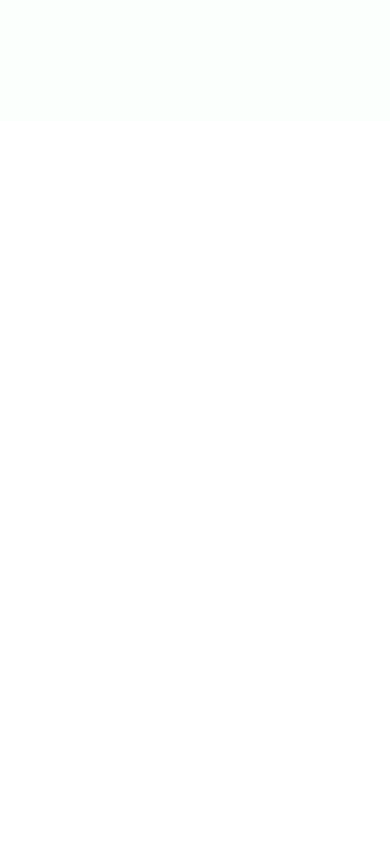
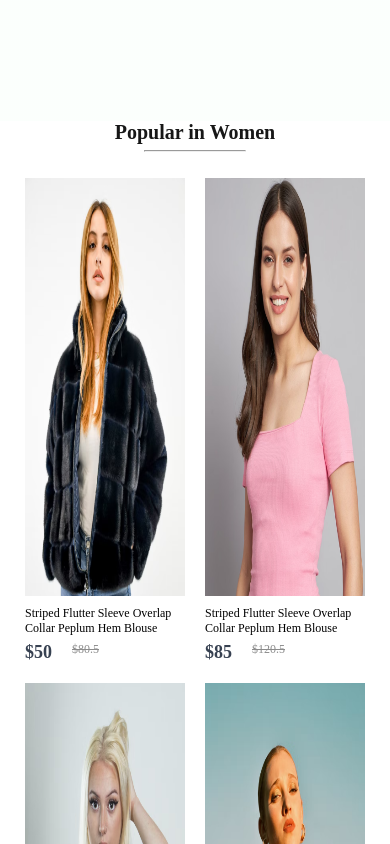
Before and after one commit to bgt1717/EcomApp, a React (Vite) app in the folder web/: page / in a window 390 px wide. Shown: the part 820-1664 px from the top of the page. Before the commit the page ends 941 px from the top, so only its background shows below. Built offline with nearby package versions, Linux system fonts and the light colour scheme.

Commit message:
Popular section updated

```diff
--- /dev/null
+++ b/web/src/Components/Item/Item.css
@@ -0,0 +1,73 @@
+.item {
+    width: 350px;
+  }
+  .item img{
+    width: 350px;
+    height: 418px;
+  }
+  .item p{
+    margin: 6px 0px;
+  }
+  .item-prices {
+    display: flex;
+    gap: 20px;
+  }
+  .item-price-new {
+    color: #374151;
+    font-size: 18px;
+    font-weight: 600;
+  }
+  .item-price-old {
+      color: #8C8C8C;
+      font-size: 18px;
+      font-weight: 500;
+      text-decoration: line-through;
+    }
+  .item:hover{
+    transform: scale(1.05);
+    transition: 0.6s;
+  }
+  @media(max-width:1280px){
+    .item{
+        width: 220px;
+        font-size: 14px;
+    }
+    .item img{
+        width: 220px;
+    }
+    .item-price-old{
+        font-size: 14px;
+    }
+  }
+  @media(max-width:1024px){
+    .item{
+        width: 170px;
+        font-size: 13px;
+    }
+    .item img{
+        width: 170px;
+    }
+    .item-price-old{
+        font-size: 13px;
+    }
+  }
+  @media(max-width:800px){
+    .item{
+        width: 120px;
+        font-size: 12px;
+    }
+    .item img{
+        width: 120px;
+    }
+    .item-price-old{
+        font-size: 12px;
+    }
+  }
+  @media(max-width:500px){
+    .item{
+        width: 160px;
+    }
+    .item img{
+        width: 160px;
+    }
+  }
--- /dev/null
+++ b/web/src/Components/Item/Item.jsx
@@ -0,0 +1,18 @@
+import React from 'react'
+import './Item.css'
+import { Link } from 'react-router-dom'
+
+const Item = (props) => {
+  return (
+    <div className='item'>
+      <Link to={`/product/${props.id}`} style={{ textDecoration: 'none' }}><img onClick={window.scrollTo(0, 0)} src={props.image} alt="products" /></Link>
+      <p>{props.name}</p>
+      <div className="item-prices">
+        <div className="item-price-new">${props.new_price}</div>
+        <div className="item-price-old">${props.old_price}</div>
+      </div>
+    </div>
+  )
+}
+
+export default Item
--- /dev/null
+++ b/web/src/Components/Popular/Popular.css
@@ -0,0 +1,81 @@
+.popular {
+    display: flex;
+    flex-direction: column;
+    align-items: center;
+    gap: 10px;
+    height: 90vh;
+  }
+  .popular h1 {
+    color: #171717;
+    font-size: 50px;
+    font-weight: 600;
+    margin: 0;
+  }
+  .popular hr {
+    width: 200px;
+    height: 6px;
+    border-radius: 10px;
+    background: #252525;
+  }
+  .popular-item{
+      margin-top: 50px;
+      display: flex;
+      gap: 30px;
+  }
+  @media(max-width:1280px){
+    .popular{
+        height: 70vh;
+    }
+    .popular h1{
+        font-size: 40px;
+    }
+    .popular hr{
+        width: 160px;
+        height: 4px;
+    }
+    .popular-item{
+        gap: 20px;
+        margin-top: 30px;
+    }
+  }
+  @media(max-width:1024px){
+    .popular{
+        height: 60vh;
+    }
+    .popular h1{
+        font-size: 30px;
+    }
+    .popular hr{
+        width: 120px;
+        height: 3px;
+    }
+    .popular-item{
+        gap: 15px;
+        margin-top: 20px;
+    }
+  }
+  @media(max-width:800px){
+    .popular{
+        height: 50vh;
+        gap: 6px;
+    }
+    .popular h1{
+        font-size: 20px;
+    }
+    .popular hr{
+        width: 100px;
+    }
+    .popular-item{
+        gap: 5px;
+    }
+  }
+  @media(max-width:500px){
+    .popular{
+        height: 90vh;
+    }
+    .popular-item{
+        display: grid;
+        grid-template-columns: 1fr 1fr;
+        gap: 20px;
+    }
+  }
--- /dev/null
+++ b/web/src/Components/Popular/Popular.jsx
@@ -0,0 +1,21 @@
+import React from 'react'
+import './Popular.css'
+import data_product from '../Assets/data'
+import Item from '../Item/Item'
+
+const Popular = () => {
+  return (
+    <div className='popular'>
+      <h1>Popular in Women</h1>
+      <hr />
+      <div className="popular-item">
+        {data_product.map((item, i)=>{
+            return <Item key={i} id={item.id} name={item.name} image={item.image} new_price={item.new_price} old_price={item.old_price} />
+
+        })}
+      </div>
+    </div>
+  )
+}
+
+export default Popular
--- a/web/src/Pages/Shop.jsx
+++ b/web/src/Pages/Shop.jsx
@@ -1,10 +1,12 @@
 import React from 'react'
 import Hero from '../Components/Hero/Hero'
+import Popular from '../Components/Popular/Popular'
 
 const Shop = () => {
   return (
     <div>
       <Hero/>
+      <Popular/>
     </div>
   )
 }
```
